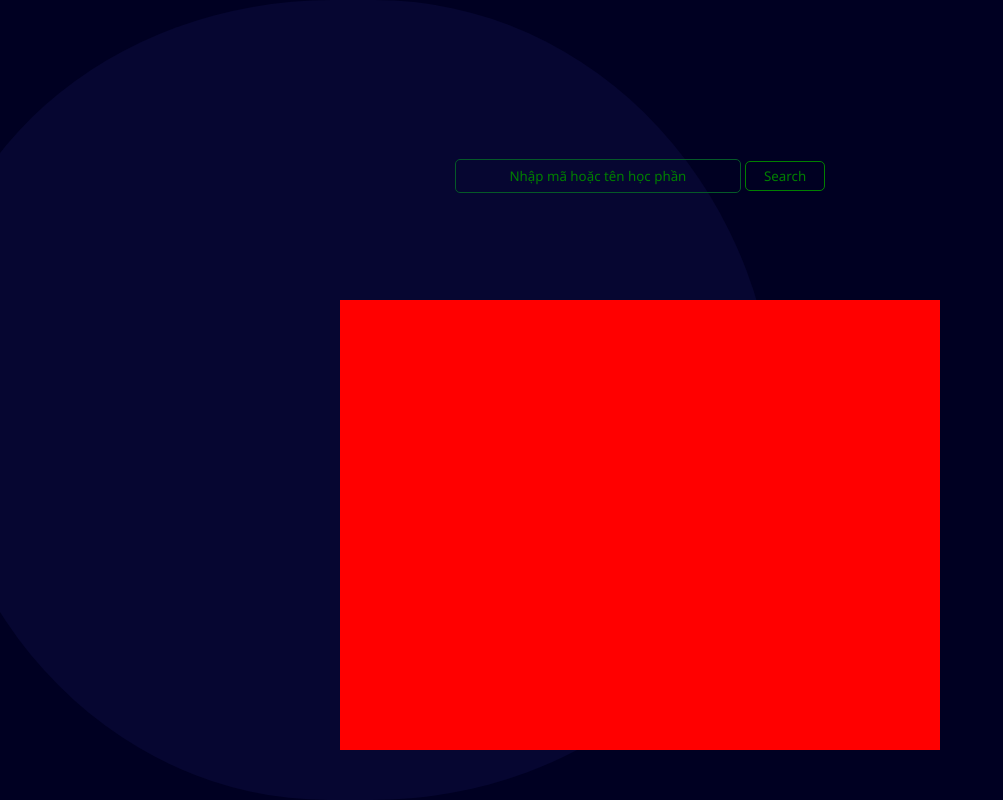
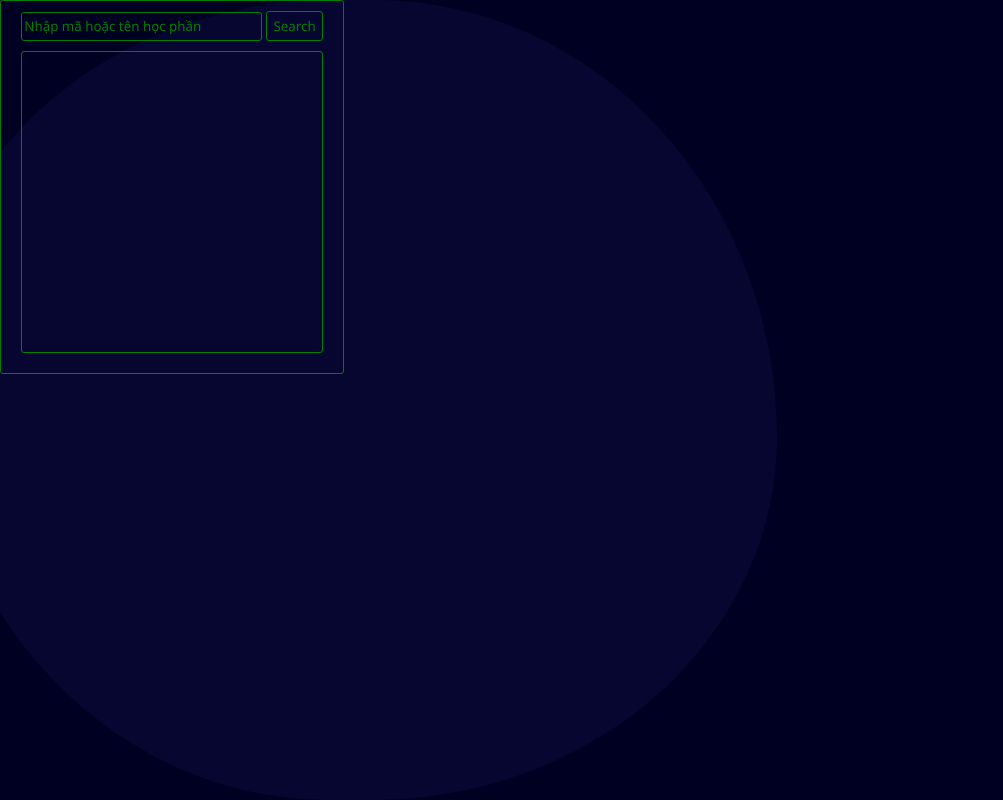
Before and after one commit to baophandev/Project-WEB-TomTatKienThucIT, a plain HTML site: page index.html in a window 1280 px wide. Shown: the whole page, without its empty margins (0-1003 px from the left). Drawn offline with Linux system fonts and the light colour scheme.

Commit message:
update code

```diff
--- a/index.html
+++ b/index.html
@@ -16,13 +16,13 @@
 
             </div>
         </article>
-        <article>
+        <article class="container">
             <div class="search">
                 <input type="text" placeholder="Nhập mã hoặc tên học phần">
                 <button id="search-button">Search</button>
             </div>
             <div class="content">
-
+                <div></div>
             </div>
         </article>
     </main>
--- a/main.css
+++ b/main.css
@@ -18,58 +18,6 @@ body {
     border-radius: 0 500px 500px 0;
     animation: float 6s ease-in-out infinite;
     z-index: -1;
-}
-
-.search {
-    position: absolute;
-    top: 159px;
-    left: 50%;
-    transform: translateX(-50%);
-    width: 80%;
-    max-width: 400px;
-    margin: 0 auto;
-    text-align: center;
-}
-
-.search>input {
-    background-color: transparent;
-    border: 1px solid rgb(5, 89, 40);
-    width: 70%;
-    max-width: 300px;
-    height: 30px;
-    color: green;
-    border-radius: 5px;
-    text-align: center;
-    animation: color 1s ease-in-out infinite;
-}
-
-.search>button {
-    background-color: transparent;
-    color: green;
-    outline: none;
-    border: 0.5px solid green;
-    cursor: pointer;
-    width: 20%;
-    max-width: 100px;
-    text-align: center;
-    height: 30px;
-    border-radius: 5px;
-}
-
-@keyframes color {
-    from {
-        border: 1px solid rgb(5, 89, 40);
-    }
-
-    to {
-        border: 1px dashed rgb(19, 123, 62);
-    }
-}
-
-.search>input:focus {
-    transition: 0.5s;
-    outline: none;
-    border: 1px solid rgb(32, 159, 85);
 }
 
 ::placeholder {
@@ -93,20 +41,43 @@ body {
     }
 }
 
-.logoCTU {
-    width: 80px;
-    height: 80px;
-    margin-left: 30px;
-    margin-top: 20px;
+.container{
+    position: relative;
+    display: flex;
+    flex-direction: column;
+    border: 1px solid green;
+    width: fit-content;
+    align-items: center;
+    justify-content: center;
+    padding: 10px;
+    border-radius: 3px;
 }
 
-.content {
-    width: 80%;
-    max-width: 600px;
-    min-height: 450px;
-    background-color: red;
-    position: absolute;
-    top: 300px;
-    left: 50%;
-    transform: translateX(-50%);
+.search{
+
 }
+
+.search > input{
+    background-color: transparent;
+    width: 235px;
+    height: 25px;
+    border: 1px solid green;
+    border-radius: 3px;
+}
+
+.search > button{
+    background-color: transparent;
+    height: 30px;
+    border: 1px solid green;
+    color: green;
+    cursor: pointer;
+    border-radius: 3px;
+}
+
+.content{
+    width: 300px;
+    height: 300px;
+    border: 1px solid green;
+    margin: 10px;
+    border-radius: 3px;
+}
```
Also changed, not shown: image/8022682955_421bc6ff5a_b-e1629676847648.webp (added).
